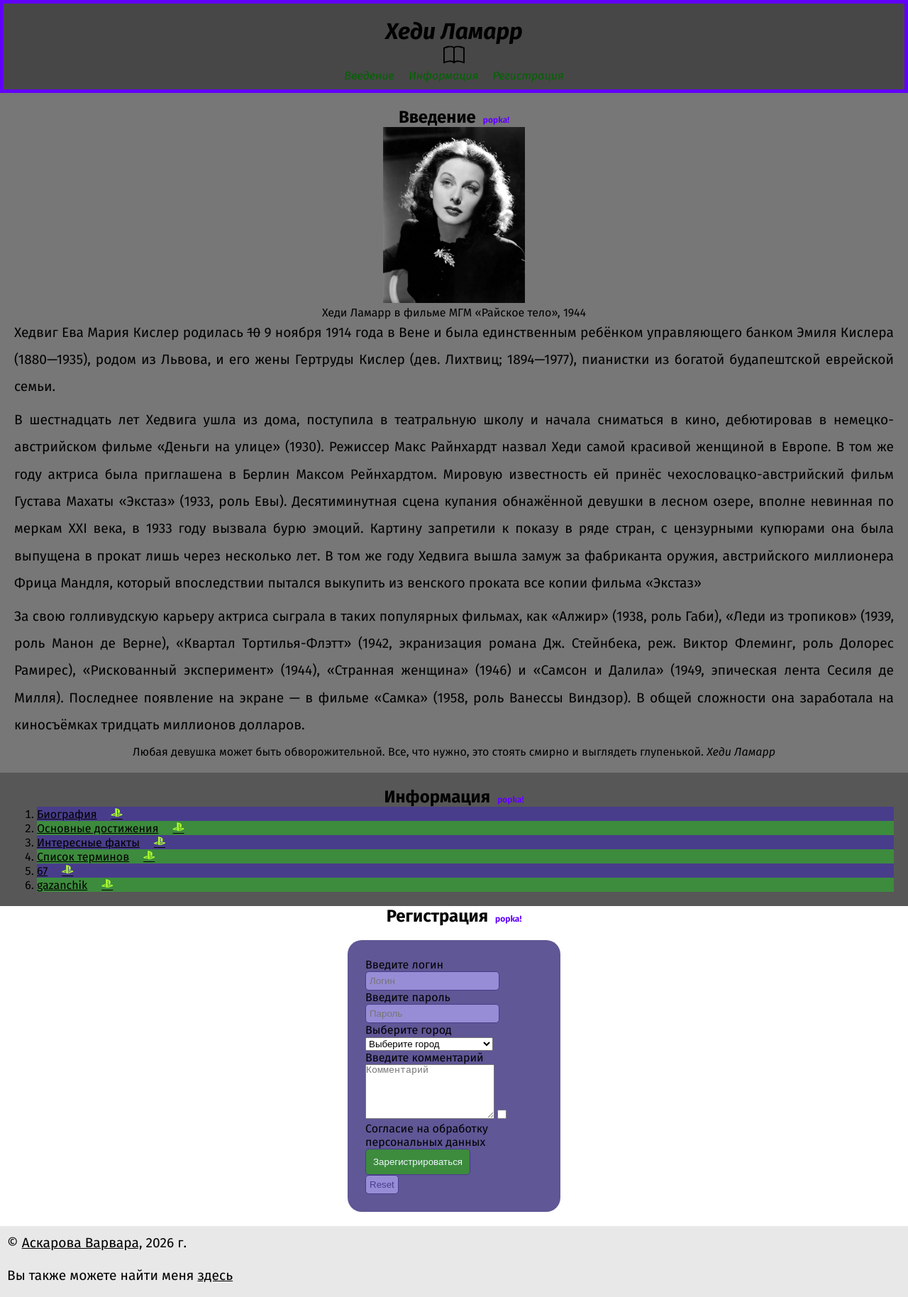
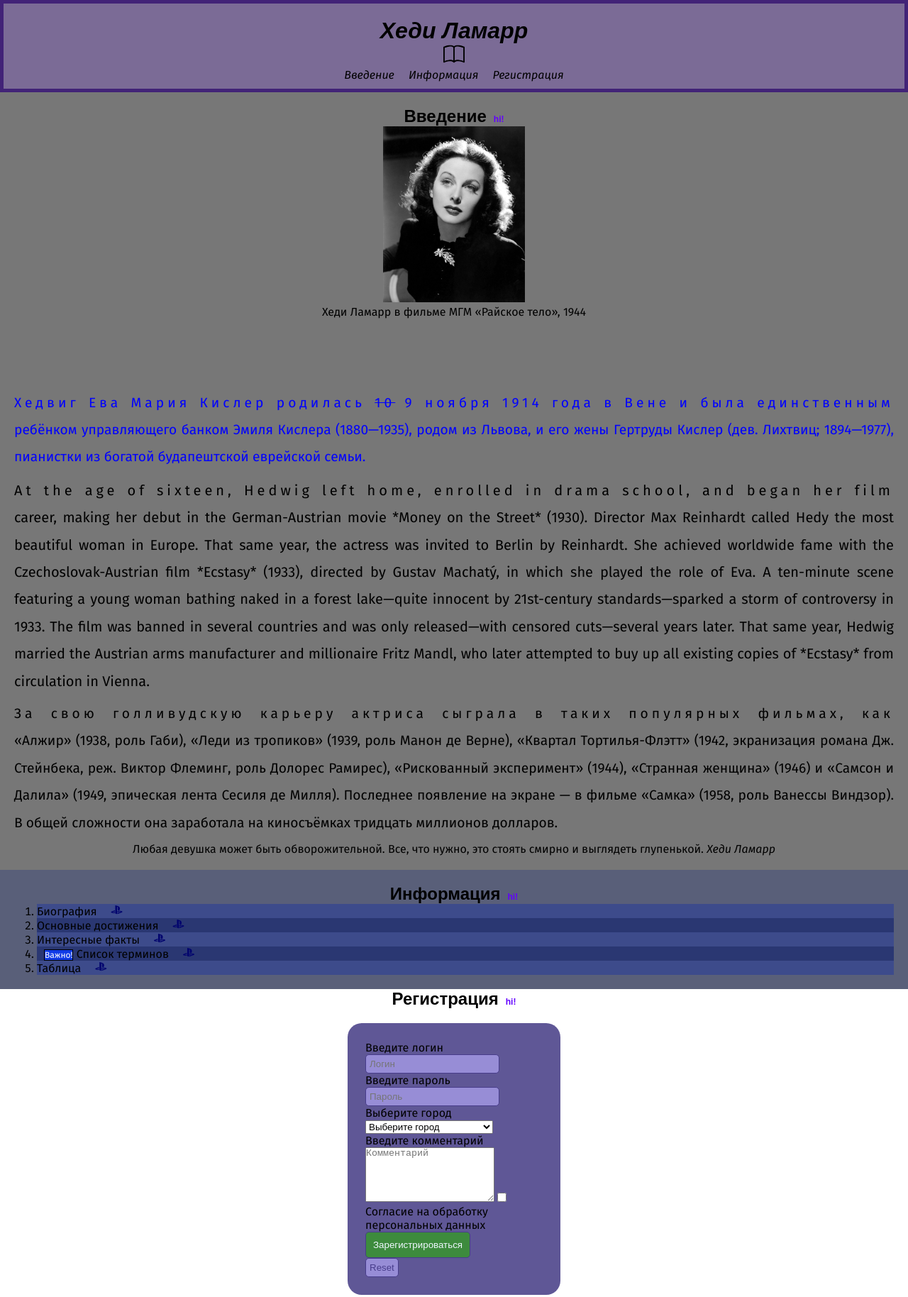
Before and after one commit to Hallise/project1, a plain HTML site: page project2/index.html in a window 1280 px wide. Shown: the top 1828 px of the page at 71% size. Drawn offline with nearby package versions, Linux system fonts and the light colour scheme; a web font is replaced by a local one.

Commit message:
Add files via upload

```diff
--- a/project2/css/style.css
+++ b/project2/css/style.css
@@ -3,18 +3,24 @@
     padding: 0;
 }
 
-html {
+body {
     font-size: 1em;
     font-family: "Fira Sans", sans-serif;
 }
 
+h1,h2,h3
+{
+    font-weight: 100px;
+    font-family: "Pattaya", sans-serif;
+}
+
 header {
-    background-color: rgb(71, 71, 71);
+    background-color: rgb(123, 107, 150);
     text-align: center;
     padding-top: 20px;
     padding-bottom: 10px;
     color: rgb(0, 0, 0);
-    border: 5px solid rgb(97, 0, 252);
+    border: 5px solid rgb(66, 35, 119);
     font-style: italic;
 }
 
@@ -29,8 +35,9 @@
     text-align: center;
 }
 
+
 #articles {
-    background-color: rgb(87, 87, 87);
+    background-color: rgb(89, 95, 121);
     padding: 20px;
 }
 
@@ -39,6 +46,14 @@
     font-size: 1.2rem;
     line-height: 2.4rem;
     margin-bottom: 0.5rem;
+}
+
+#about p:first-line {
+    letter-spacing: 5px;
+ }
+
+p:lang(en){
+    font-size:15pt;
 }
 
 h2 {
@@ -57,7 +72,6 @@
     justify-content: center;
 }
 
-
 a {
     color: black;
 }
@@ -68,36 +82,36 @@
 }
 
 nav a:visited {
-    color: blueviolet;
+    color: rgb(0, 0, 0);
 }
 nav a:hover {
-    color: chartreuse;
+    color: rgb(66, 35, 119);
     text-decoration: underline;
 }
 nav a:focus {
-    color: aqua;
+    color: rgb(195, 0, 255);
     transform: scale(1.2);
 }
 
 nav a:active {
-    color: crimson;
+    color: rgb(66, 35, 119);
 }
 nav a {
-    color: darkgreen;
+    color: rgb(0, 0, 0);
     text-decoration: none;
     display: inline-block;
     transition: 0.5s;
 }
 
 #articles li:nth-child(odd) {
-    background-color: darkslateblue;
+    background-color: rgb(61, 75, 139);
 }
 #articles li:nth-child(even) {
-    background-color: rgb(61, 139, 61);
+    background-color: rgb(42, 55, 114);
 }
 
 h2::after {
-    content: "popka!";
+    content: "hi!";
     font-size: 12px;
     margin-left: 10px;
     color: rgb(98, 0, 255);
@@ -111,7 +125,7 @@
 #articles a::after {
     content: "\F6A9";
     font-family: "bootstrap-icons";
-    color: greenyellow;
+    color: rgb(2, 4, 110);
     margin-left: 20px;
     text-decoration: none;
 }
@@ -155,3 +169,49 @@
 textarea {
     width: 180px;
 }
+
+
+a:visited {
+    color: rgb(0, 0, 0);
+}
+a:hover {
+    color: rgb(38, 0, 255);
+    text-decoration: underline;
+}
+a:focus {
+    color: rgb(0, 217, 255);
+    transform: scale(1.2);
+}
+
+a:active {
+    color: rgb(0, 4, 223);
+}
+a {
+    color: rgb(0, 0, 0);
+    text-decoration: none;
+    display: inline-block;
+    transition: 0.5s;
+}
+
+li:nth-child(4)::before {
+    background-color: rgb(15, 58, 230);
+    content: "Важно!";
+    font-size: 12px;
+    margin-left: 10px;
+    color: rgb(255, 255, 255);
+    border: 1px solid rgb(0, 0, 0);
+}
+
+.blue
+{
+    color: blue;
+}
+
+.border
+{
+    border: black solid 1px;
+}
+
+h2 + figure {
+    padding-bottom: 100px;
+}
--- a/project2/index.html
+++ b/project2/index.html
@@ -7,6 +7,10 @@
     <link rel="preconnect" href="https://fonts.googleapis.com">
 <link rel="preconnect" href="https://fonts.gstatic.com" crossorigin>
 <link href="https://fonts.googleapis.com/css2?family=Fira+Sans:ital,wght@0,100;0,200;0,300;0,400;0,500;0,600;0,700;0,800;0,900;1,100;1,200;1,300;1,400;1,500;1,600;1,700;1,800;1,900&family=PT+Serif:ital,wght@0,400;0,700;1,400;1,700&display=swap" rel="stylesheet">
+
+<link rel="preconnect" href="https://fonts.googleapis.com">
+<link rel="preconnect" href="https://fonts.gstatic.com" crossorigin>
+<link href="https://fonts.googleapis.com/css2?family=Pattaya&display=swap" rel="stylesheet">
 
     <link rel="stylesheet" href="https://cdn.jsdelivr.net/npm/bootstrap-icons@1.13.1/font/bootstrap-icons.min.css">
 
@@ -39,8 +43,8 @@
             <figcaption>Хеди Ламарр в фильме МГМ «Райское тело», 1944</figcaption>
         </figure>
         </a>
-        <p>Хедвиг Ева Мария Кислер родилась <del>10</del> 9 ноября 1914 года в Вене и была единственным ребёнком управляющего банком Эмиля Кислера (1880—1935), родом из Львова, и его жены Гертруды Кислер (дев. Лихтвиц; 1894—1977), пианистки из богатой будапештской еврейской семьи.</p>
-        <p>В шестнадцать лет Хедвига ушла из дома, поступила в театральную школу и начала сниматься в кино, дебютировав в немецко-австрийском фильме «Деньги на улице» (1930). Режиссер Макс Райнхардт назвал Хеди самой красивой женщиной в Европе. В том же году актриса была приглашена в Берлин Максом Рейнхардтом. Мировую известность ей принёс чехословацко-австрийский фильм Густава Махаты «Экстаз» (1933, роль Евы). Десятиминутная сцена купания обнажённой девушки в лесном озере, вполне невинная по меркам XXI века, в 1933 году вызвала бурю эмоций. Картину запретили к показу в ряде стран, с цензурными купюрами она была выпущена в прокат лишь через несколько лет. В том же году Хедвига вышла замуж за фабриканта оружия, австрийского миллионера Фрица Мандля, который впоследствии пытался выкупить из венского проката все копии фильма «Экстаз»</p>
+        <p class="blue">Хедвиг Ева Мария Кислер родилась <del>10</del> 9 ноября 1914 года в Вене и была единственным ребёнком управляющего банком Эмиля Кислера (1880—1935), родом из Львова, и его жены Гертруды Кислер (дев. Лихтвиц; 1894—1977), пианистки из богатой будапештской еврейской семьи.</splan>
+        <p lang="en">At the age of sixteen, Hedwig left home, enrolled in drama school, and began her film career, making her debut in the German-Austrian movie *Money on the Street* (1930). Director Max Reinhardt called Hedy the most beautiful woman in Europe. That same year, the actress was invited to Berlin by Reinhardt. She achieved worldwide fame with the Czechoslovak-Austrian film *Ecstasy* (1933), directed by Gustav Machatý, in which she played the role of Eva. A ten-minute scene featuring a young woman bathing naked in a forest lake—quite innocent by 21st-century standards—sparked a storm of controversy in 1933. The film was banned in several countries and was only released—with censored cuts—several years later. That same year, Hedwig married the Austrian arms manufacturer and millionaire Fritz Mandl, who later attempted to buy up all existing copies of *Ecstasy* from circulation in Vienna.</p>
         <p>
             За свою голливудскую карьеру актриса сыграла в таких популярных фильмах, как «Алжир» (1938, роль Габи), «Леди из тропиков» (1939, роль Манон де Верне), «Квартал Тортилья-Флэтт» (1942, экранизация романа Дж. Стейнбека, реж. Виктор Флеминг, роль Долорес Рамирес), «Рискованный эксперимент» (1944), «Странная женщина» (1946) и «Самсон и Далила» (1949, эпическая лента Сесиля де Милля). Последнее появление на экране — в фильме «Самка» (1958, роль Ванессы Виндзор). В общей сложности она заработала на киносъёмках тридцать миллионов долларов.</p>
         <blockquote>
@@ -64,12 +68,8 @@
                 <a href="article4.html">Список терминов</a>
             </li>
             <li>
-                <a href="article3.html">67</a>
+                <a href="article5.html">Таблица</a>
             </li>
-            <li>
-                <a href="article4.html">gazanchik</a>
-            </li>
-
         </ol>
     </section>
 <section id="registration">
@@ -108,9 +108,9 @@
     <p>Вы также можете найти меня
         <a target="_blank"href="https://midis.ru/specialities/razrabotka-kompyuternykh-igr-i-prilozheniy-s-virtualnoy-i-dopolnennoy-realnostyu-vr-ar/">здесь</a></p>
     <p><a href="tel:89939337418">8(993)-933-74-18</a></p>
-    <p><a href="mailto:varya.askarova.07@mai.ru">varya.askarova.07@mail.ru</a></p>
-    <a target="_blank" href="https://github.com/"><img wigth="200px" src="img/11.svg" alt="github"></a>
-    <a target="_blank" href="https://store.steampowered.com/?l=russian"><img wigth="200px" src="img/steam.svg" alt="steam"></a>
+    <p><a href="mailto:varya.askarova.07@mail.ru">varya.askarova.07@mail.ru</a></p>
+    <a target="_blank" href="https://github.com/"><img wigth="200px" src="img/11.svg" alt="github" class="border"></a>
+    <a target="_blank" href="https://store.steampowered.com/?l=russian"><img wigth="200px" src="img/steam.svg" alt="steam" class="border"></a>
     <i class="bi bi-stars"></i>
 </footer>
 </body>
```
Also changed, not shown: project2/article1.html (+7 -3 lines), project2/article2.html (+7 -3 lines), project2/article3.html (+7 -3 lines), project2/article4.html (+7 -3 lines), project2/article5.html (added, +65 -0 lines).
